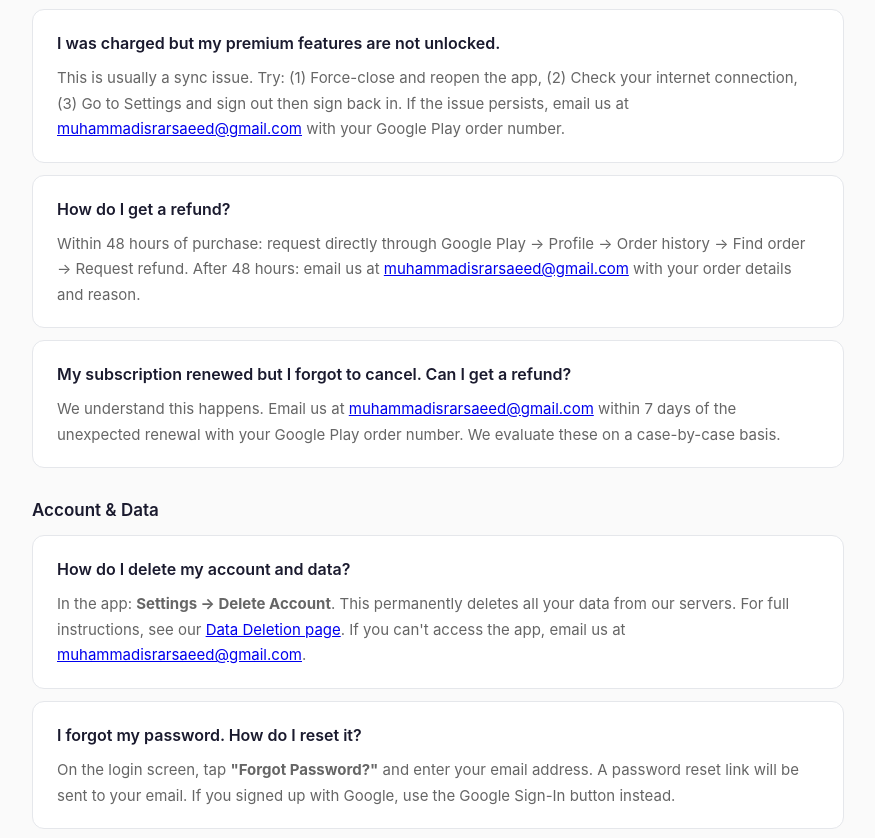
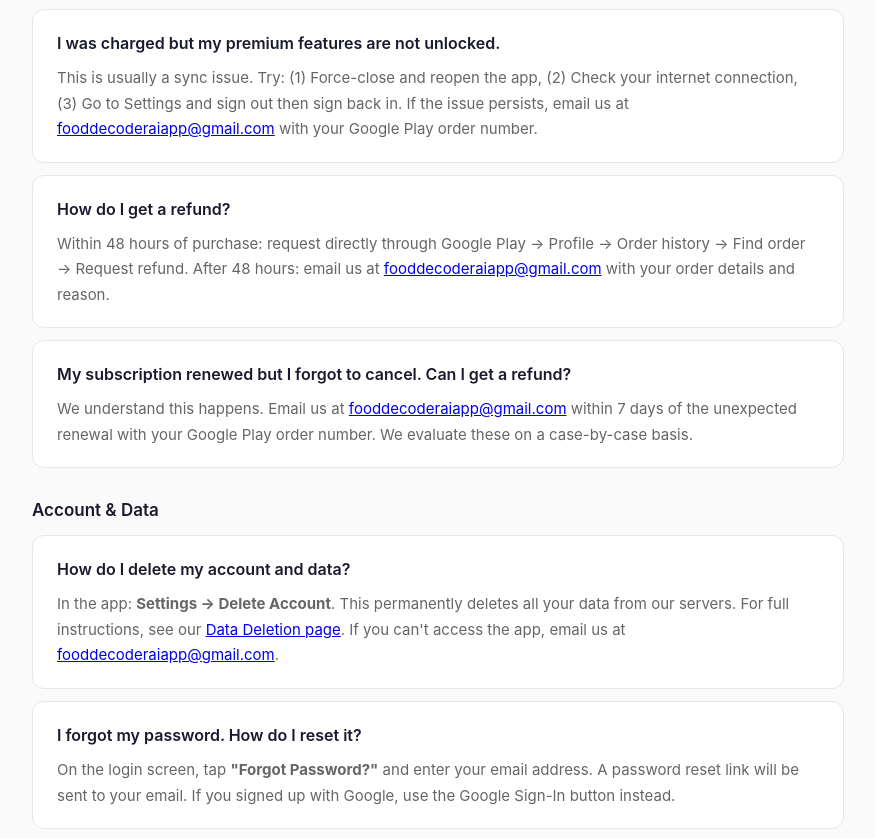
Before and after one commit to muhammadisrarsaeed-boop/fooddecoderai-policies, a plain HTML site: page support.html in a window 1280 px wide. Shown: the part 2607-3445 px from the top of the page, without its empty margins (202-1077 px from the left). Drawn offline with Linux system fonts and the light colour scheme.

Commit message:
Update contact email to fooddecoderaiapp@gmail.com

```diff
--- a/support.html
+++ b/support.html
@@ -74,7 +74,7 @@
       <div class="icon">📧</div>
       <h4>Email Support</h4>
       <p>For account issues, bugs, subscription questions, or anything else — we respond within 72 hours.</p>
-      <a href="mailto:muhammadisrarsaeed@gmail.com">Send Email</a>
+      <a href="mailto:fooddecoderaiapp@gmail.com">Send Email</a>
     </div>
     <div class="support-card">
       <div class="icon">🗑️</div>
@@ -86,13 +86,13 @@
       <div class="icon">💳</div>
       <h4>Subscription Issue</h4>
       <p>Questions about billing, renewals, cancellation, or refunds.</p>
-      <a href="mailto:muhammadisrarsaeed@gmail.com?subject=Subscription Issue">Contact Us</a>
+      <a href="mailto:fooddecoderaiapp@gmail.com?subject=Subscription Issue">Contact Us</a>
     </div>
     <div class="support-card">
       <div class="icon">🐛</div>
       <h4>Report a Bug</h4>
       <p>Found something broken? Let us know so we can fix it quickly.</p>
-      <a href="mailto:muhammadisrarsaeed@gmail.com?subject=Bug Report">Report Bug</a>
+      <a href="mailto:fooddecoderaiapp@gmail.com?subject=Bug Report">Report Bug</a>
     </div>
   </div>
 
@@ -158,24 +158,24 @@
 
     <div class="faq-item">
       <h4>I was charged but my premium features are not unlocked.</h4>
-      <p>This is usually a sync issue. Try: (1) Force-close and reopen the app, (2) Check your internet connection, (3) Go to Settings and sign out then sign back in. If the issue persists, email us at <a href="mailto:muhammadisrarsaeed@gmail.com">muhammadisrarsaeed@gmail.com</a> with your Google Play order number.</p>
+      <p>This is usually a sync issue. Try: (1) Force-close and reopen the app, (2) Check your internet connection, (3) Go to Settings and sign out then sign back in. If the issue persists, email us at <a href="mailto:fooddecoderaiapp@gmail.com">fooddecoderaiapp@gmail.com</a> with your Google Play order number.</p>
     </div>
 
     <div class="faq-item">
       <h4>How do I get a refund?</h4>
-      <p>Within 48 hours of purchase: request directly through Google Play → Profile → Order history → Find order → Request refund. After 48 hours: email us at <a href="mailto:muhammadisrarsaeed@gmail.com">muhammadisrarsaeed@gmail.com</a> with your order details and reason.</p>
+      <p>Within 48 hours of purchase: request directly through Google Play → Profile → Order history → Find order → Request refund. After 48 hours: email us at <a href="mailto:fooddecoderaiapp@gmail.com">fooddecoderaiapp@gmail.com</a> with your order details and reason.</p>
     </div>
 
     <div class="faq-item">
       <h4>My subscription renewed but I forgot to cancel. Can I get a refund?</h4>
-      <p>We understand this happens. Email us at <a href="mailto:muhammadisrarsaeed@gmail.com">muhammadisrarsaeed@gmail.com</a> within 7 days of the unexpected renewal with your Google Play order number. We evaluate these on a case-by-case basis.</p>
+      <p>We understand this happens. Email us at <a href="mailto:fooddecoderaiapp@gmail.com">fooddecoderaiapp@gmail.com</a> within 7 days of the unexpected renewal with your Google Play order number. We evaluate these on a case-by-case basis.</p>
     </div>
 
     <h3 style="margin-top:28px;">Account &amp; Data</h3>
 
     <div class="faq-item">
       <h4>How do I delete my account and data?</h4>
-      <p>In the app: <strong>Settings → Delete Account</strong>. This permanently deletes all your data from our servers. For full instructions, see our <a href="data-deletion.html">Data Deletion page</a>. If you can't access the app, email us at <a href="mailto:muhammadisrarsaeed@gmail.com">muhammadisrarsaeed@gmail.com</a>.</p>
+      <p>In the app: <strong>Settings → Delete Account</strong>. This permanently deletes all your data from our servers. For full instructions, see our <a href="data-deletion.html">Data Deletion page</a>. If you can't access the app, email us at <a href="mailto:fooddecoderaiapp@gmail.com">fooddecoderaiapp@gmail.com</a>.</p>
     </div>
 
     <div class="faq-item">
@@ -214,7 +214,7 @@
   <div class="contact-box">
     <h3>Didn't Find Your Answer?</h3>
     <p>Our support team is happy to help. Email us and we'll respond within 72 hours.</p>
-    <a href="mailto:muhammadisrarsaeed@gmail.com?subject=Support Request — Food Decoder AI">Email Support</a>
+    <a href="mailto:fooddecoderaiapp@gmail.com?subject=Support Request — Food Decoder AI">Email Support</a>
   </div>
 
 </div>
```
